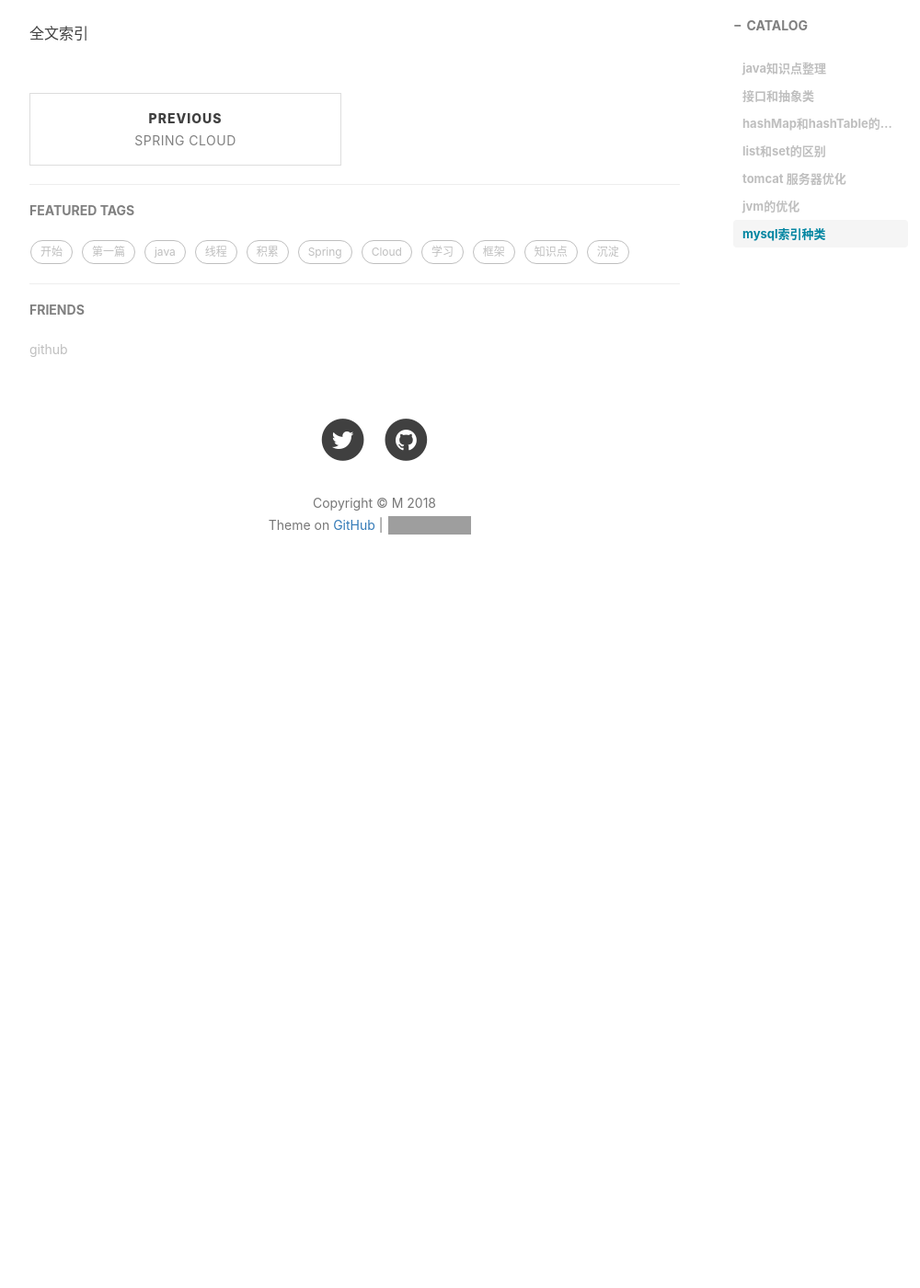
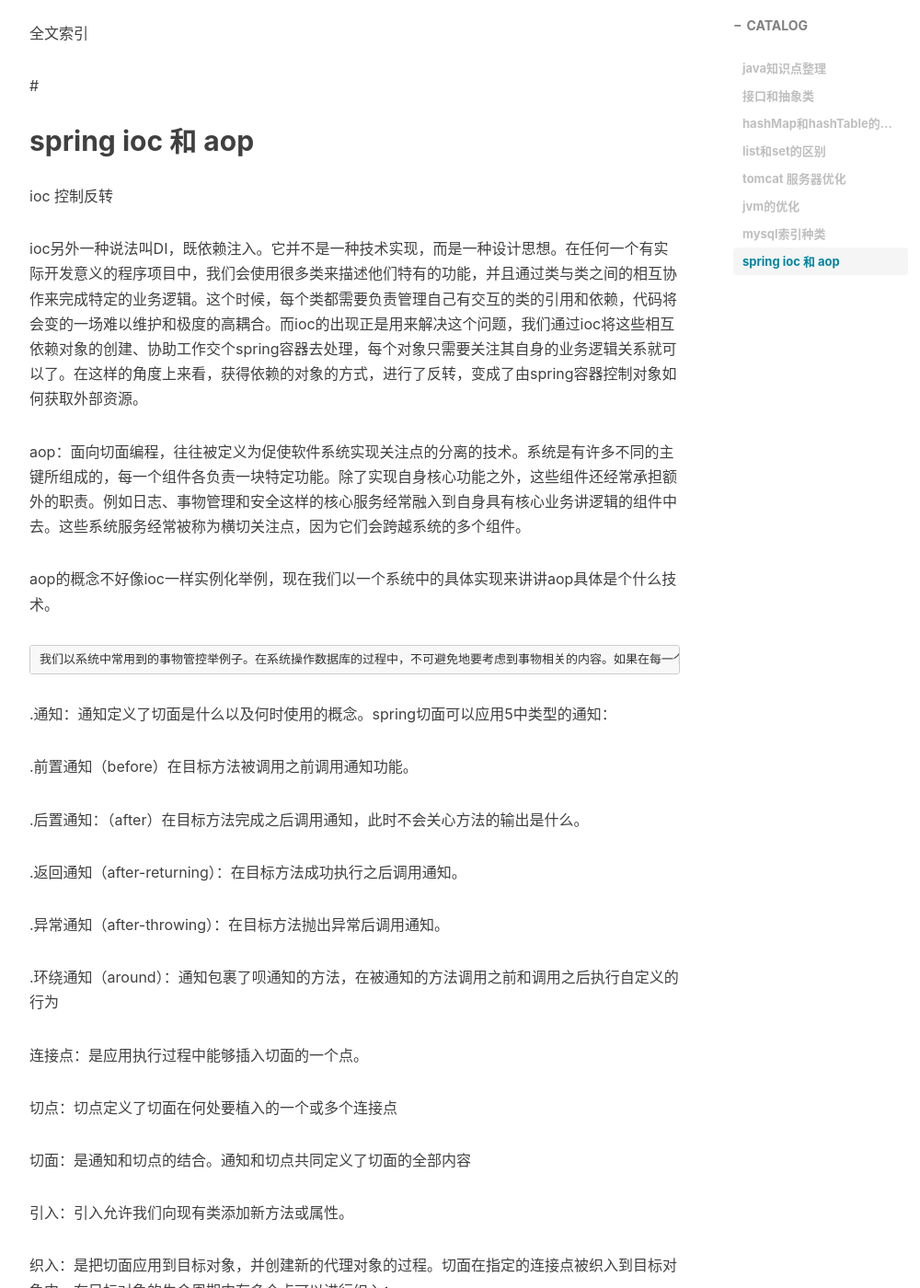
Before and after one commit to vanishma/vanishma.github.io, a Jekyll site: the page built from _posts/2018-3-28-知识点整理.md, in a window 1280 px wide and 1400 px high, scrolled down 2488 px. Shown: the whole window at 92% size, without its empty margins (233-1233 px from the left). Built offline with Jekyll 4.4.1, drawn with Linux system fonts in a browser that asks for light colours; nearby versions of some CDN libraries; comment, search, counter and statistics services are not loaded; before the commit the page ends 3163 px from its top, so only the background shows below that; some of the changed text lies outside the part shown; grey boxes are pictures that could not be loaded.

Commit message:
增加内容

````diff
--- a/_posts/2018-3-28-知识点整理.md
+++ b/_posts/2018-3-28-知识点整理.md
@@ -60,3 +60,43 @@ list的特点：元素有放入顺序，元素可重复，set特点：元素无
 唯一性索引
 
 全文索引
+
+#
+## spring  ioc 和 aop
+ioc 控制反转
+
+ioc另外一种说法叫DI，既依赖注入。它并不是一种技术实现，而是一种设计思想。在任何一个有实际开发意义的程序项目中，我们会使用很多类来描述他们特有的功能，并且通过类与类之间的相互协作来完成特定的业务逻辑。这个时候，每个类都需要负责管理自己有交互的类的引用和依赖，代码将会变的一场难以维护和极度的高耦合。而ioc的出现正是用来解决这个问题，我们通过ioc将这些相互依赖对象的创建、协助工作交个spring容器去处理，每个对象只需要关注其自身的业务逻辑关系就可以了。在这样的角度上来看，获得依赖的对象的方式，进行了反转，变成了由spring容器控制对象如何获取外部资源。
+
+aop：面向切面编程，往往被定义为促使软件系统实现关注点的分离的技术。系统是有许多不同的主键所组成的，每一个组件各负责一块特定功能。除了实现自身核心功能之外，这些组件还经常承担额外的职责。例如日志、事物管理和安全这样的核心服务经常融入到自身具有核心业务讲逻辑的组件中去。这些系统服务经常被称为横切关注点，因为它们会跨越系统的多个组件。
+
+aop的概念不好像ioc一样实例化举例，现在我们以一个系统中的具体实现来讲讲aop具体是个什么技术。
+
+```
+我们以系统中常用到的事物管控举例子。在系统操作数据库的过程中，不可避免地要考虑到事物相关的内容。如果在每一个方法中都新建一个事物管理器，那么无疑是对代码严重的耦合和侵入。为了简化我们的开发过程（实际上spring所做的一切实现都是为了简化开发过程），需要把事物相关的代码抽成出来做一个独立的模块。通过aop，确认每一个操作数据库方法为一个连接点，这些连接点组成了一个切面。当程序运行到其中某一个切点时，我们将事物管理模块顺势植入对象中，通过通知功能，完成整个事物管控的实现。这样一来，所有的操作数据库的方法中不需要再单独关心事物管理的内容，只需要关注自身的业务代码的实现即可。所有的事物管控相关的内容都通过aop的方式进行了实现。简化了代码的内容，将目标对象复杂的内容进行解耦，分离业务逻辑与横切关注点。
+```
+.通知：通知定义了切面是什么以及何时使用的概念。spring切面可以应用5中类型的通知：
+
+  .前置通知（before）在目标方法被调用之前调用通知功能。
+
+  .后置通知：（after）在目标方法完成之后调用通知，此时不会关心方法的输出是什么。
+
+  .返回通知（after-returning）：在目标方法成功执行之后调用通知。
+
+  .异常通知（after-throwing）：在目标方法抛出异常后调用通知。
+
+  .环绕通知（around）：通知包裹了呗通知的方法，在被通知的方法调用之前和调用之后执行自定义的行为
+
+  连接点：是应用执行过程中能够插入切面的一个点。
+
+  切点：切点定义了切面在何处要植入的一个或多个连接点
+
+  切面：是通知和切点的结合。通知和切点共同定义了切面的全部内容
+
+  引入：引入允许我们向现有类添加新方法或属性。
+
+  织入：是把切面应用到目标对象，并创建新的代理对象的过程。切面在指定的连接点被织入到目标对象中。在目标对象的生命周期中有多个点可以进行织入：
+
+  编译期：在目标类编译时，切面被织入。这种方式需要特殊的编译器。aspectj的织入器就是以这种方式织入切面的。
+  类加载期：切面在目标加载到jvm时被织入。种方式需要特殊的类加载器它可以在目标类被引入应用之前增强该目标类的字节码。
+
+  运行期：切面在应用运行到某个时刻被织入。一般情况下，在织入切面时，aop容器会为目标对象动态地创建一个代理对象。springAop就是以这种方式织入切面的。
````
